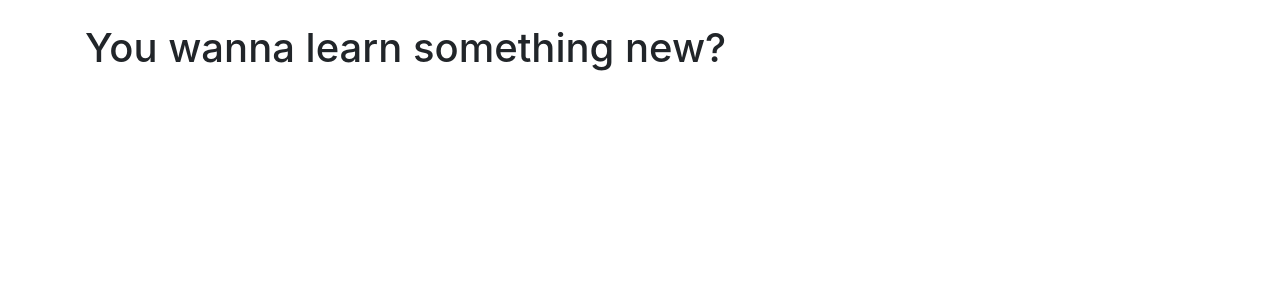
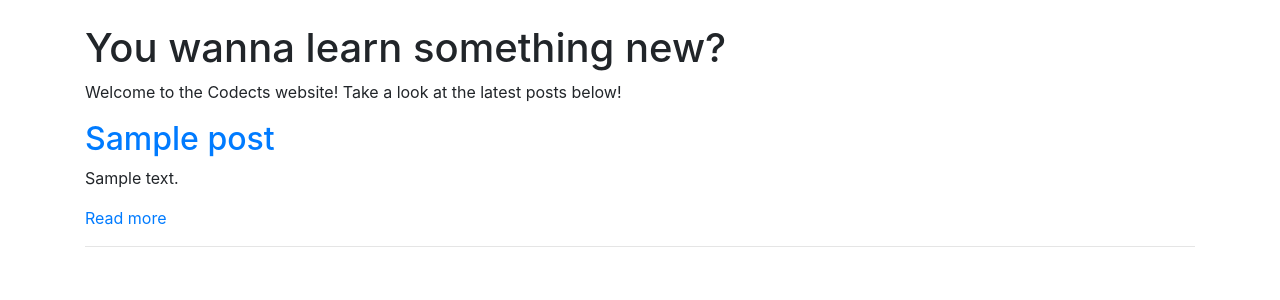
Before and after one commit to tcedco/old-website, a Django app: page / in a window 1280 px wide. Shown: the part 56-356 px from the top of the page. Run offline with Django 5.2, Linux system fonts and the light colour scheme; tables that the repository leaves empty hold one stand-in row (values such as "Sample post"); some libraries are stand-ins or nearby versions.

Commit message:
allow the last three posts to be display on homepage

```diff
--- a/posts/templates/posts/index.html
+++ b/posts/templates/posts/index.html
@@ -6,4 +6,19 @@
 
 <h1>You wanna learn something new?</h1>
 
+<p>Welcome to the Codects website! Take a look at the latest posts below!</p>
+
+<!-- Display last five posts -->
+
+{% for post in posts %}
+    <div class="post">
+        <h2><a href="{% url 'post-detail' post.slug %}">{{ post.title }}</a></h2>
+        <p>{{ post.content|truncatewords:50 }}</p>
+        <a href="{% url 'post-detail' post.slug %}">Read more</a>
+        <hr>
+    </div>
+{% empty %}
+    <p>No posts available!</p>
+{% endfor %}
+
 {% endblock content %}
--- a/posts/views.py
+++ b/posts/views.py
@@ -4,7 +4,8 @@
 # Create your views here.
 
 def home(request):
-    return render(request, 'posts/index.html')
+    posts = Post.objects.order_by('-date_posted')[:3]
+    return render(request, 'posts/index.html', {'posts': posts})
 
 def posts(request):
     posts = Post.objects.all().order_by('-date_posted')
```
